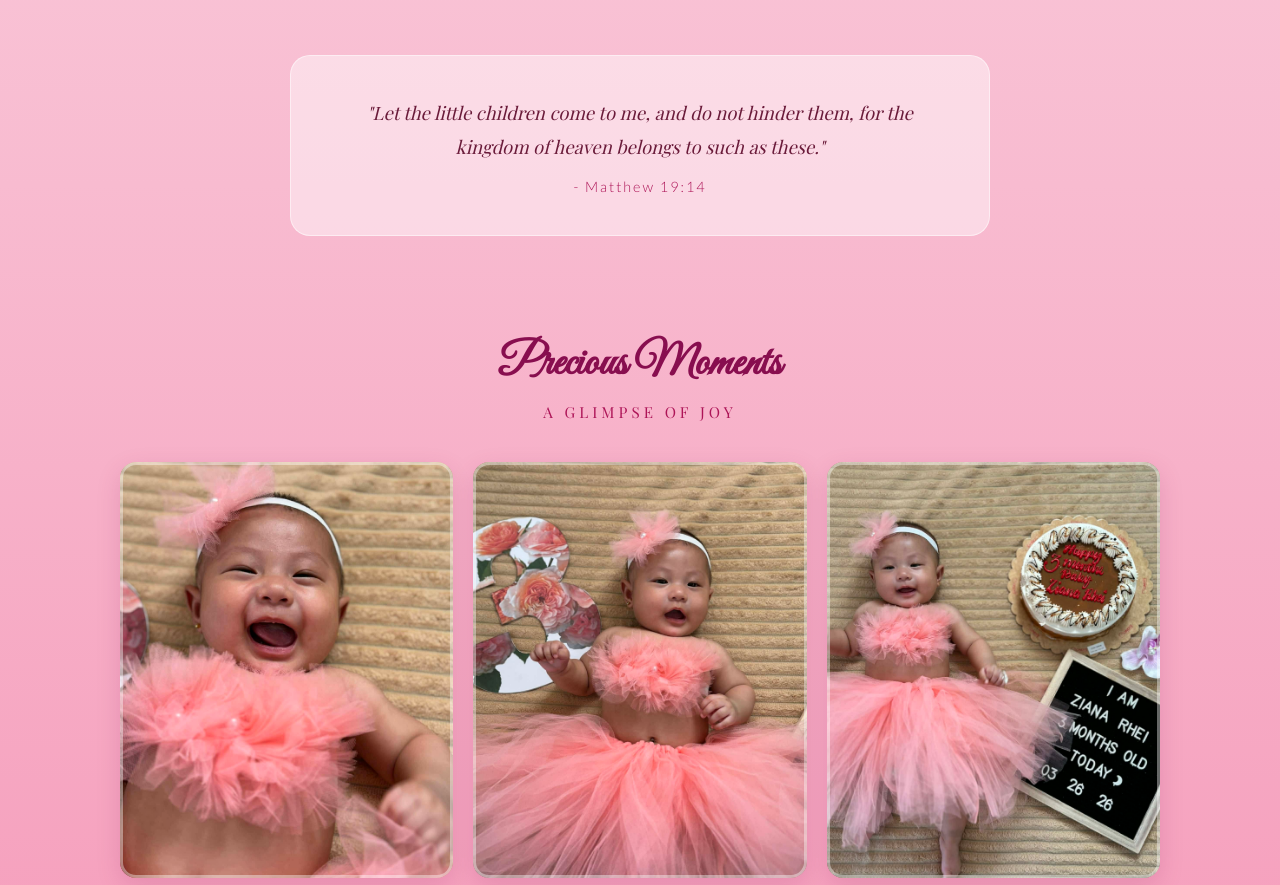
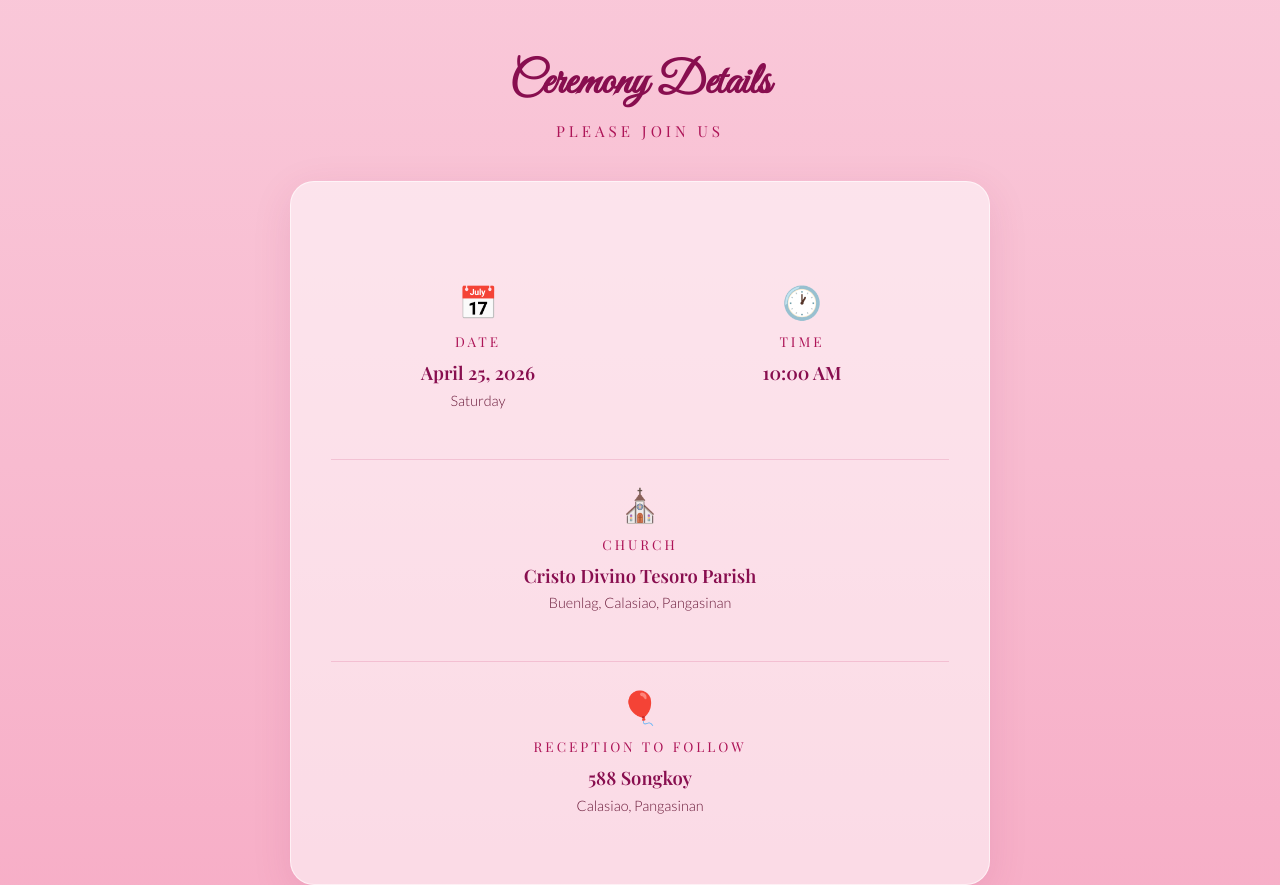
Before and after one commit to trebohjgaming-design/baby-ziana-rhei-christening, a plain HTML site: page index.html in a window 1280 px wide. Shown: the part 1060-1945 px from the top of the page. Drawn offline with nearby package versions, Linux system fonts and the light colour scheme; a web font is replaced by a local one.

Commit message:
Add files via upload

```diff
--- a/index.html
+++ b/index.html
@@ -236,6 +236,71 @@
         }
 
         /* Quote / Verse */
+        /* Event Details */
+        .event-section {
+            padding: 50px 20px;
+        }
+
+        .event-card {
+            background: rgba(255, 255, 255, 0.55);
+            backdrop-filter: blur(10px);
+            border-radius: 24px;
+            padding: 50px 40px;
+            max-width: 700px;
+            margin: 0 auto;
+            box-shadow: 0 10px 40px rgba(136, 14, 79, 0.1);
+            border: 1px solid rgba(255, 255, 255, 0.6);
+            text-align: center;
+        }
+
+        .event-details {
+            display: grid;
+            grid-template-columns: 1fr 1fr;
+            gap: 30px;
+            margin-top: 30px;
+        }
+
+        .event-item {
+            padding: 20px;
+        }
+
+        .event-icon {
+            font-size: 2rem;
+            margin-bottom: 10px;
+            color: #c2185b;
+        }
+
+        .event-label {
+            font-family: 'Playfair Display', serif;
+            font-size: 0.85rem;
+            letter-spacing: 3px;
+            text-transform: uppercase;
+            color: #ad1457;
+            margin-bottom: 8px;
+        }
+
+        .event-value {
+            font-family: 'Playfair Display', serif;
+            font-size: 1.15rem;
+            color: #880e4f;
+            font-weight: 600;
+            line-height: 1.6;
+        }
+
+        .event-value-sub {
+            font-family: 'Lato', sans-serif;
+            font-weight: 300;
+            font-size: 0.9rem;
+            color: #6a1b3a;
+            margin-top: 4px;
+        }
+
+        .event-full {
+            grid-column: 1 / -1;
+            border-top: 1px solid rgba(194, 24, 91, 0.15);
+            padding-top: 25px;
+        }
+
         .verse-section {
             text-align: center;
             padding: 50px 20px;
@@ -294,6 +359,13 @@
             .section-title {
                 font-size: 2.2rem;
             }
+            .event-details {
+                grid-template-columns: 1fr;
+                gap: 15px;
+            }
+            .event-full {
+                grid-column: 1;
+            }
             .godparents-columns {
                 grid-template-columns: 1fr;
                 gap: 30px;
@@ -322,9 +394,10 @@
         }
 
         .hero { animation: fadeInUp 1s ease-out; }
-        .gallery-section { animation: fadeInUp 1s ease-out 0.2s both; }
-        .godparents-section { animation: fadeInUp 1s ease-out 0.4s both; }
-        .verse-section { animation: fadeInUp 1s ease-out 0.6s both; }
+        .event-section { animation: fadeInUp 1s ease-out 0.15s both; }
+        .verse-section { animation: fadeInUp 1s ease-out 0.3s both; }
+        .gallery-section { animation: fadeInUp 1s ease-out 0.45s both; }
+        .godparents-section { animation: fadeInUp 1s ease-out 0.6s both; }
     </style>
 </head>
 <body>
@@ -342,6 +415,40 @@
 
             <div class="hero-image-wrapper">
                 <img src="d2ed0678-9bd2-4750-b509-5ebb1d996f53.jpg" alt="Baby Ziana Rhei">
+            </div>
+        </section>
+
+        <!-- Event Details -->
+        <section class="event-section">
+            <h2 class="section-title">Ceremony Details</h2>
+            <p class="section-subtitle">Please Join Us</p>
+
+            <div class="event-card">
+                <div class="event-details">
+                    <div class="event-item">
+                        <div class="event-icon">&#128197;</div>
+                        <p class="event-label">Date</p>
+                        <p class="event-value">April 25, 2026</p>
+                        <p class="event-value-sub">Saturday</p>
+                    </div>
+                    <div class="event-item">
+                        <div class="event-icon">&#128336;</div>
+                        <p class="event-label">Time</p>
+                        <p class="event-value">10:00 AM</p>
+                    </div>
+                    <div class="event-item event-full">
+                        <div class="event-icon">&#9962;</div>
+                        <p class="event-label">Church</p>
+                        <p class="event-value">Cristo Divino Tesoro Parish</p>
+                        <p class="event-value-sub">Buenlag, Calasiao, Pangasinan</p>
+                    </div>
+                    <div class="event-item event-full">
+                        <div class="event-icon">&#127880;</div>
+                        <p class="event-label">Reception to Follow</p>
+                        <p class="event-value">588 Songkoy</p>
+                        <p class="event-value-sub">Calasiao, Pangasinan</p>
+                    </div>
+                </div>
             </div>
         </section>
 
```
